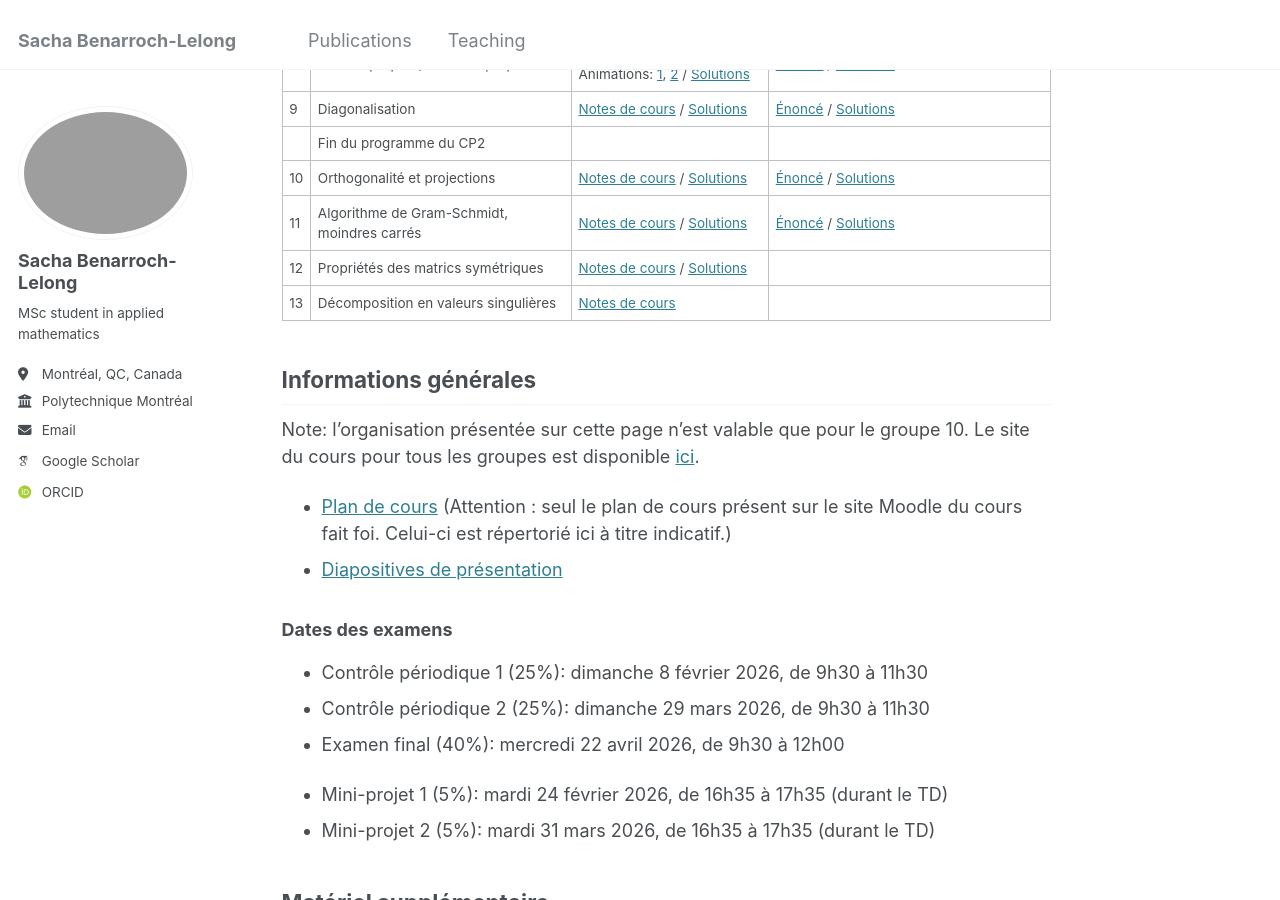
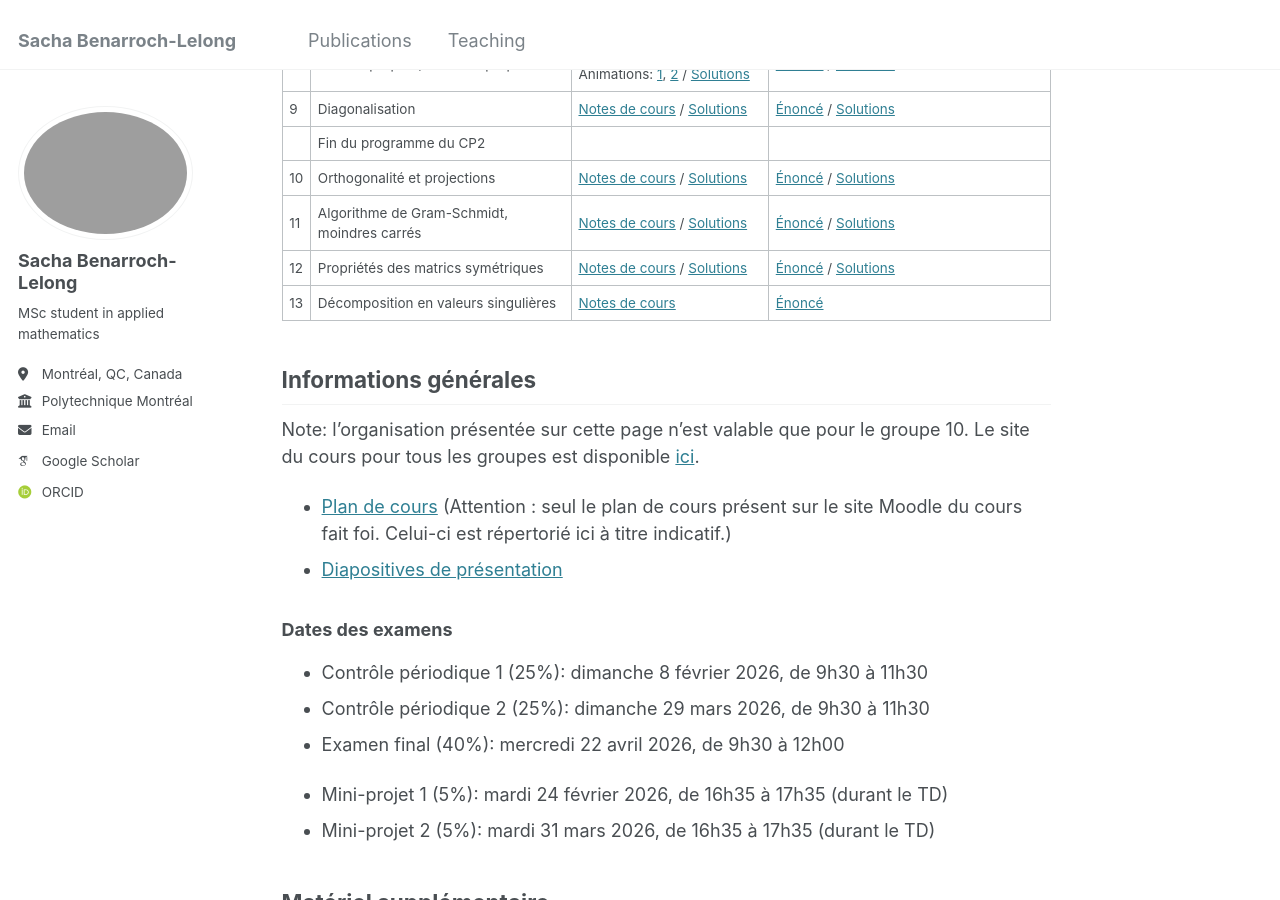
Before and after one commit to sblelong/sblelong.github.io, a Jekyll site: the page built from _teaching/mth1008.md, in a window 1280 px wide and 900 px high, scrolled down 809 px. Built offline with Jekyll 4.4.1, drawn with Linux system fonts in a browser that asks for light colours; some web fonts are replaced.

Commit message:
upload tds 12,13

```diff
--- a/_teaching/mth1008.md
+++ b/_teaching/mth1008.md
@@ -28,8 +28,8 @@ date: 2026-01-01
 |     | Fin du programme du CP2                                             |                                                                                                                                                                                        |
 | 10  | Orthogonalité et projections                                        | [Notes de cours](/files/mth1008/cours/c10.pdf) / [Solutions](/files/mth1008/cours/sc10.pdf)                                                                                            | [Énoncé](/files/mth1008/td/td10.pdf) / [Solutions](/files/mth1008/td/td10-solutions.pdf)                                                                                                                                      |
 | 11  | Algorithme de Gram-Schmidt, moindres carrés                         | [Notes de cours](/files/mth1008/cours/c11.pdf) / [Solutions](/files/mth1008/cours/sc11.pdf)                                                                                            | [Énoncé](/files/mth1008/td/td11.pdf) / [Solutions](/files/mth1008/td/td11-solutions.pdf)                                                                                                                                      |
-| 12  | Propriétés des matrics symétriques                                  | [Notes de cours](/files/mth1008/cours/c12.pdf) / [Solutions](/files/mth1008/cours/sc12.pdf)                                                                                            |                                                                                                                                                                                                                               |
-| 13  | Décomposition en valeurs singulières                                | [Notes de cours](/files/mth1008/cours/c13.pdf)                                                                                                                                                                                       |                                                                                                                                                                                                                               |
+| 12  | Propriétés des matrics symétriques                                  | [Notes de cours](/files/mth1008/cours/c12.pdf) / [Solutions](/files/mth1008/cours/sc12.pdf)                                                                                            | [Énoncé](/files/mth1008/td/td12.pdf) / [Solutions](/files/mth1008/td/td12-solutions.pdf)                                                                                                                                      |
+| 13  | Décomposition en valeurs singulières                                | [Notes de cours](/files/mth1008/cours/c13.pdf)                                                                                                                                         | [Énoncé](/files/mth1008/td/td13.pdf)                                                                                                                                                                                          |
 
 ## Informations générales
 
```
Also changed, not shown: 3 other files.
